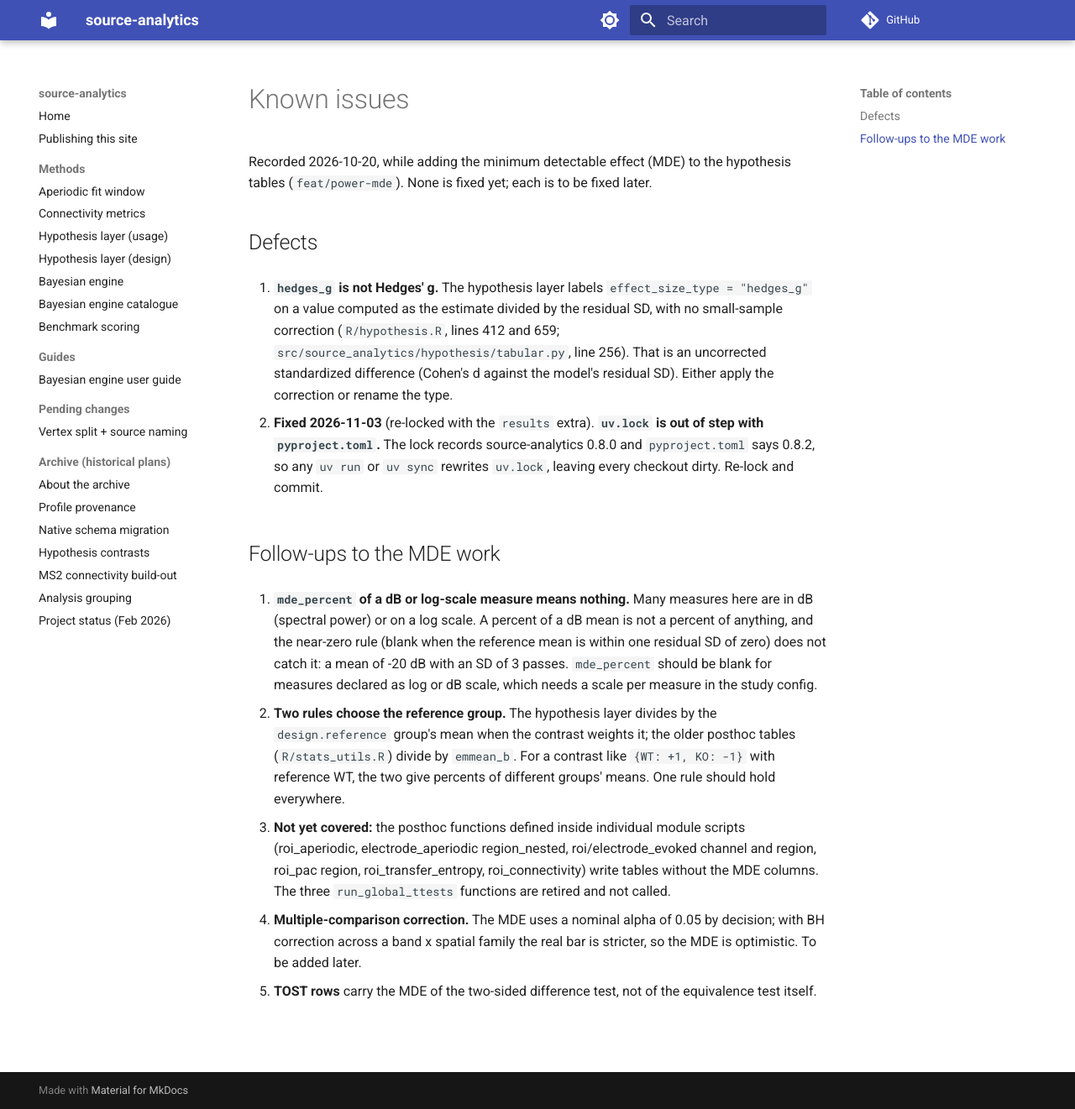
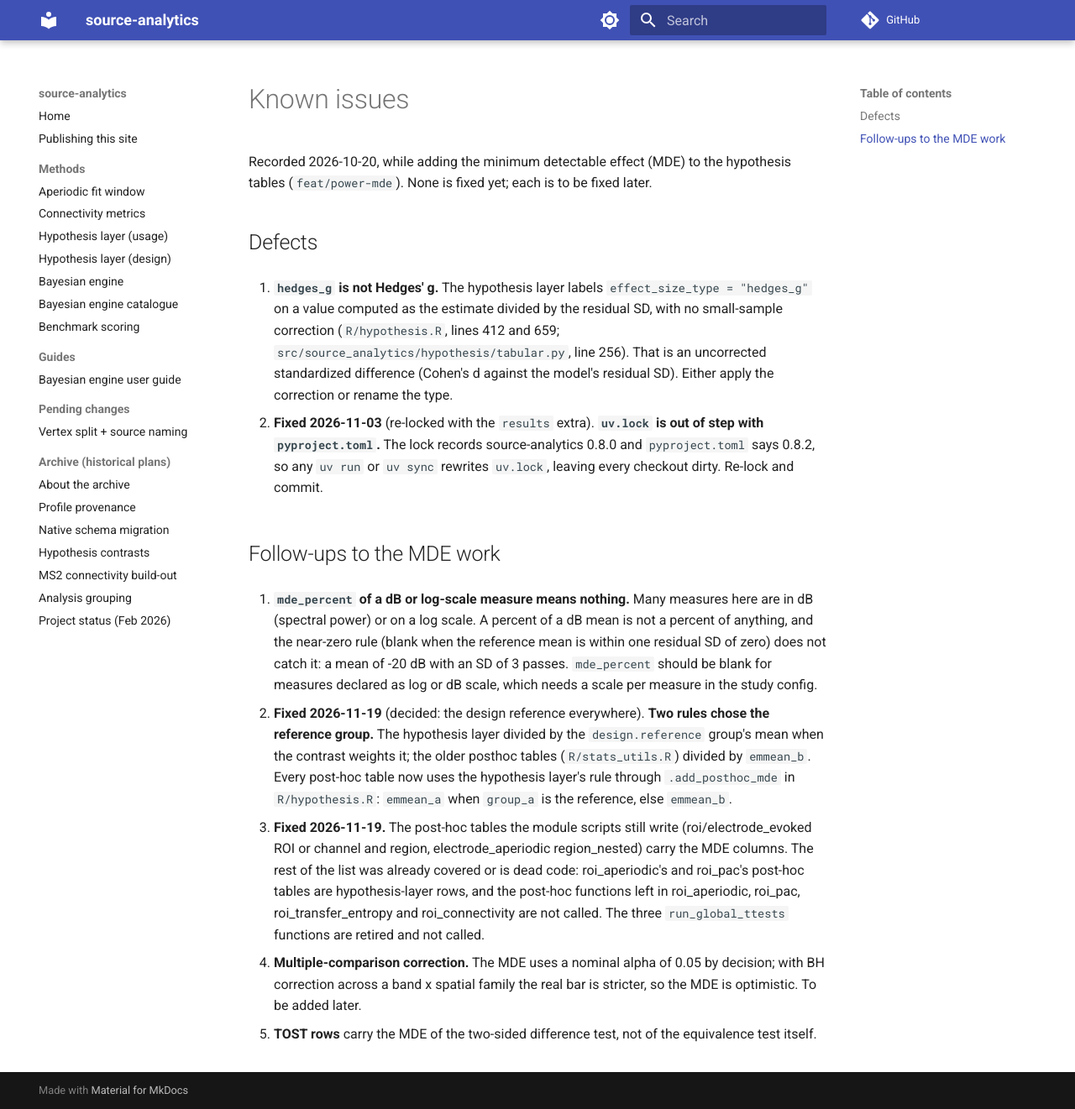
Before and after one commit to alexedmon1/source-analytics, an MkDocs documentation site: the page built from docs/KNOWN_ISSUES.md, in a window 1280 px wide and 1321 px high. Shown: the whole window at 84% size. Built offline with MkDocs 1.6.1 and Material for MkDocs 9.7.7, drawn with Linux system fonts in a browser that asks for light colours; comment, search, counter and statistics services are not loaded.

Commit message:
Post-hoc mde_percent of the design reference everywhere; MDE in the module scripts' post-hoc; electrode_aperiodic region model fits
- mde_percent in every post-hoc table divides by the design reference group's
  emmean, the hypothesis layer's rule (decided 2026-11-19): emmean_a when
  group_a is design.reference, else emmean_b. The stats_utils.R post-hoc used
  emmean_b always. One helper, .add_posthoc_mde in R/hypothesis.R; contrast
  records from contrasts_from_spec carry `reference`. (KNOWN_ISSUES 4)
- The post-hoc tables the module scripts still write get the MDE columns:
  roi/electrode_evoked ROI-or-channel and region, electrode_aperiodic
  region_nested (which also gains df, emmean_a, emmean_b). The rest of
  KNOWN_ISSUES 5's list was hypothesis-layer rows already or dead code.
- electrode_aperiodic's region model was (1 | subject/channel) on one row per
  subject x channel, so lme4 refused every fit and the tier never produced a
  result. It is now (1 | subject), as the PSD region-nested tier fits.

Tests: 564 passed, 16 skipped. tests/test_hypothesis.R checks the rule both
ways round; smoke tests run the evoked and electrode_aperiodic scripts end to
end and check the post-hoc MDE against the reference mean.

Co-Authored-By: Claude Opus 5.5 <noreply@anthropic.com>

```diff
--- a/docs/KNOWN_ISSUES.md
+++ b/docs/KNOWN_ISSUES.md
@@ -26,17 +26,20 @@ later.
    with an SD of 3 passes. `mde_percent` should be blank for measures declared
    as log or dB scale, which needs a scale per measure in the study config.
 
-4. **Two rules choose the reference group.** The hypothesis layer divides by the
+4. **Fixed 2026-11-19** (decided: the design reference everywhere). **Two rules
+   chose the reference group.** The hypothesis layer divided by the
    `design.reference` group's mean when the contrast weights it; the older
-   posthoc tables (`R/stats_utils.R`) divide by `emmean_b`. For a contrast like
-   `{WT: +1, KO: -1}` with reference WT, the two give percents of different
-   groups' means. One rule should hold everywhere.
+   posthoc tables (`R/stats_utils.R`) divided by `emmean_b`. Every post-hoc table
+   now uses the hypothesis layer's rule through `.add_posthoc_mde` in
+   `R/hypothesis.R`: `emmean_a` when `group_a` is the reference, else `emmean_b`.
 
-5. **Not yet covered:** the posthoc functions defined inside individual module
-   scripts (roi_aperiodic, electrode_aperiodic region_nested, roi/electrode_evoked
-   channel and region, roi_pac region, roi_transfer_entropy, roi_connectivity)
-   write tables without the MDE columns. The three `run_global_ttests` functions
-   are retired and not called.
+5. **Fixed 2026-11-19.** The post-hoc tables the module scripts still write
+   (roi/electrode_evoked ROI or channel and region, electrode_aperiodic
+   region_nested) carry the MDE columns. The rest of the list was already
+   covered or is dead code: roi_aperiodic's and roi_pac's post-hoc tables are
+   hypothesis-layer rows, and the post-hoc functions left in roi_aperiodic,
+   roi_pac, roi_transfer_entropy and roi_connectivity are not called. The three
+   `run_global_ttests` functions are retired and not called.
 
 6. **Multiple-comparison correction.** The MDE uses a nominal alpha of 0.05 by
    decision; with BH correction across a band x spatial family the real bar is
```
Also changed, not shown: CHANGELOG.md (+16 -0 lines), docs/methods/HYPOTHESIS.md (+5 -3 lines), 8 other files.
